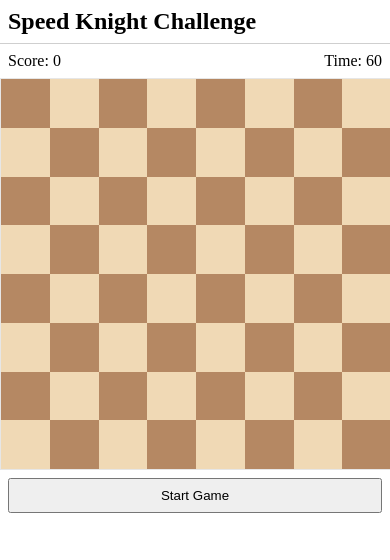
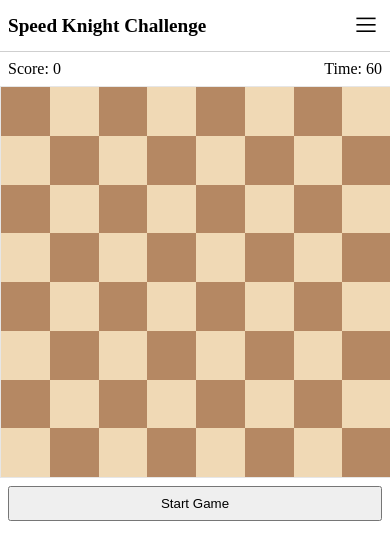
Before and after one commit to JamesDeChavez/SpeedKnight, a React (Vite) app: page / in a window 390 px wide. Shown: the top 560 px of the page. Built offline with nearby package versions, Linux system fonts and the light colour scheme.

Commit message:
added hamburger and animations

```diff
--- a/package.json
+++ b/package.json
@@ -11,6 +11,7 @@
   },
   "dependencies": {
     "classnames": "^2.3.2",
+    "gsap": "^3.11.5",
     "react": "^18.2.0",
     "react-dom": "^18.2.0"
   },
--- a/src/components/Navbar/index.tsx
+++ b/src/components/Navbar/index.tsx
@@ -1,10 +1,109 @@
+import { useState, useRef, useLayoutEffect } from 'react'
+import { gsap } from 'gsap'
 import './styles.css'
 
 const Navbar = () => {
+    const [navVisible, setNavVisible] = useState(false)
+    const lineOne = useRef(null)
+    const lineTwo = useRef(null)
+    const lineThree = useRef(null)
+    const root = useRef(null)
+    const delay = useRef(0.2)
+    const hoverTimeline = useRef<gsap.core.Timeline>()
+    const clickTimeline = useRef<gsap.core.Timeline>()
+
+    useLayoutEffect(() => {
+        let gsapContext = gsap.context(() => {
+            //Entrance animation on render
+            gsap.from('.Navbar_hamburger', { duration: 1, y: -150 })
+            gsap.set('.Navbar_hamburger', { clearProps: true })
+
+            //Burger click animation
+            clickTimeline.current = gsap.timeline({ paused: true })
+                .set('.Navbar_line', { scaleX: 1 })
+                .to(lineOne.current, { duration: .2, y: 20 }, 'combine')
+                .to(lineThree.current, {  duration: .2, y: -20 }, 'combine')
+                .set('.Navbar_line', { transformOrigin: 'center' })
+                .to(lineOne.current, { duration: 0.2, rotate: 45}, 'rotate')
+                .to(lineTwo.current, { duration: 0.2, rotate: -45}, 'rotate')
+                .to(lineThree.current, { duration: 0.2, rotate: -45}, 'rotate')
+
+        }, root)
+
+        return () => gsapContext.revert()
+    }, [])
+
+    useLayoutEffect(() => {
+        delay.current = !navVisible ? 0.2 : 0
+
+        let gsapContext = gsap.context(() => {
+            //Yoyo hover animation
+            hoverTimeline.current = gsap.timeline({ repeat: -1, paused: true })
+                .to(lineOne.current, { duration: 0.6, scaleX: 0.5 }, 'shrink')
+                .to(lineTwo.current, { duration: 0.6, scaleX: 0.5, delay: delay.current }, 'shrink')
+                .to(lineThree.current, { duration: 0.6, scaleX: 0.5, delay: 2*delay.current }, 'shrink')
+                .to(lineOne.current, { duration: 0.6, scaleX: 1, delay: -2*delay.current }, 'grow')
+                .to(lineTwo.current, { duration: 0.6, scaleX: 1, delay: -delay.current }, 'grow')
+                .to(lineThree.current, { duration: 0.6, scaleX: 1, delay: 0 }, 'grow')
+
+        }, root)
+
+        return () => gsapContext.revert()
+    }, [navVisible])
+
+    const handleHamburgerMouseEnter = () => {
+        hoverTimeline.current?.repeat(-1)
+        hoverTimeline.current?.restart()
+    }
+
+    const handleHamburgerMouseLeave = () => {
+        if (!hoverTimeline.current) return
+        let repeats = Math.floor(hoverTimeline.current.totalTime() / hoverTimeline.current.duration())
+        hoverTimeline.current.repeat(repeats)
+    }
+
+    const handleHamburgerClick = (e: React.MouseEvent<HTMLButtonElement, MouseEvent>) => {
+        e.preventDefault()
+        if (!navVisible && clickTimeline.current) {
+            clickTimeline.current.play()
+        }
+        else if (clickTimeline.current) {
+            clickTimeline.current.reverse()
+        }
+        setNavVisible(prevState => !prevState)
+    }
+
     const className = 'Navbar'
     return (
-        <div className={className}>
+        <div className={className} ref={root}>
             <h1 className={`${className}_title`}>Speed Knight Challenge</h1>
+            <button
+                className={`${className}_hamburgerContainer`}
+                onClick={handleHamburgerClick}
+                onMouseEnter={handleHamburgerMouseEnter}
+                onMouseLeave={handleHamburgerMouseLeave}
+                data-testid='BurgerIconButton'
+                aria-label='Navbar Button'
+            >
+                <svg className={`${className}_hamburger`} viewBox="0 0 100 100">
+                    <rect className={`${className}_topLine ${className}_line`}
+                        width={60} height={5}
+                        x={20} y={30}
+                        ref={lineOne}
+                    />
+                    <rect className={`${className}_midLine ${className}_line`}
+                        width={60} height={5}
+                        x={20} y={50}
+                        ref={lineTwo}
+                    />
+                    <rect className={`${className}_botLine ${className}_line`}
+                        width={60} height={5}
+                        x={20} y={70}
+                        ref={lineThree}
+                    />
+                </svg>
+            </button>
+
         </div>
     )
 }
--- a/src/components/Navbar/styles.css
+++ b/src/components/Navbar/styles.css
@@ -2,8 +2,25 @@
     padding: 0.5rem;
     margin-bottom: 0.5rem;
     border-bottom: solid 1px #00000030;
+    display: flex;
+    justify-content: space-between;
+    align-items: center;
 }
 
 .Navbar_title {
-    font-size: 1.5rem;
+    font-size: 1.2rem;
 }
+
+.Navbar_hamburgerContainer {
+    margin: 0;
+    padding: 0;
+    background: none;
+    border: none;
+}
+
+.Navbar_hamburger {
+    fill: #000000;
+    width: 2rem;
+    height: auto;
+    border-radius: 5px;
+}
```
Also changed, not shown: 1 other file (tests, documents, lock files or other folders).
